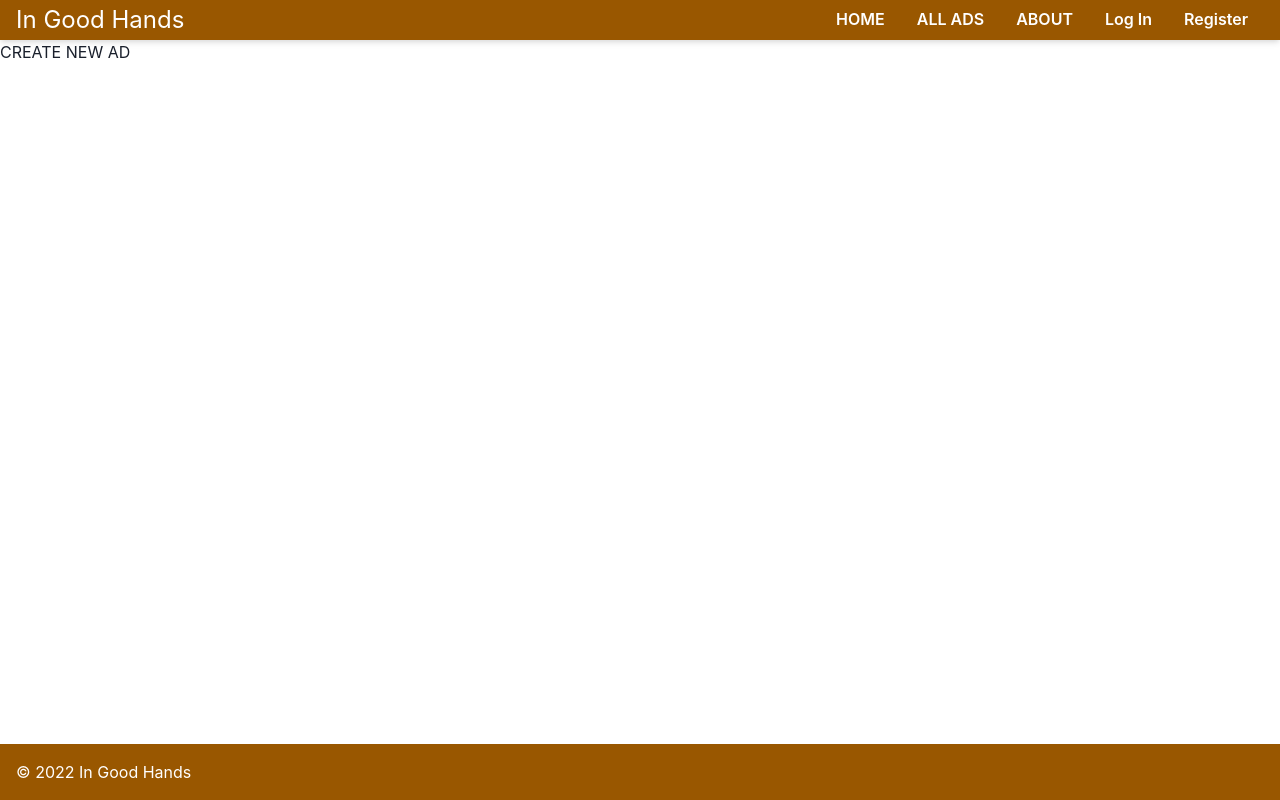
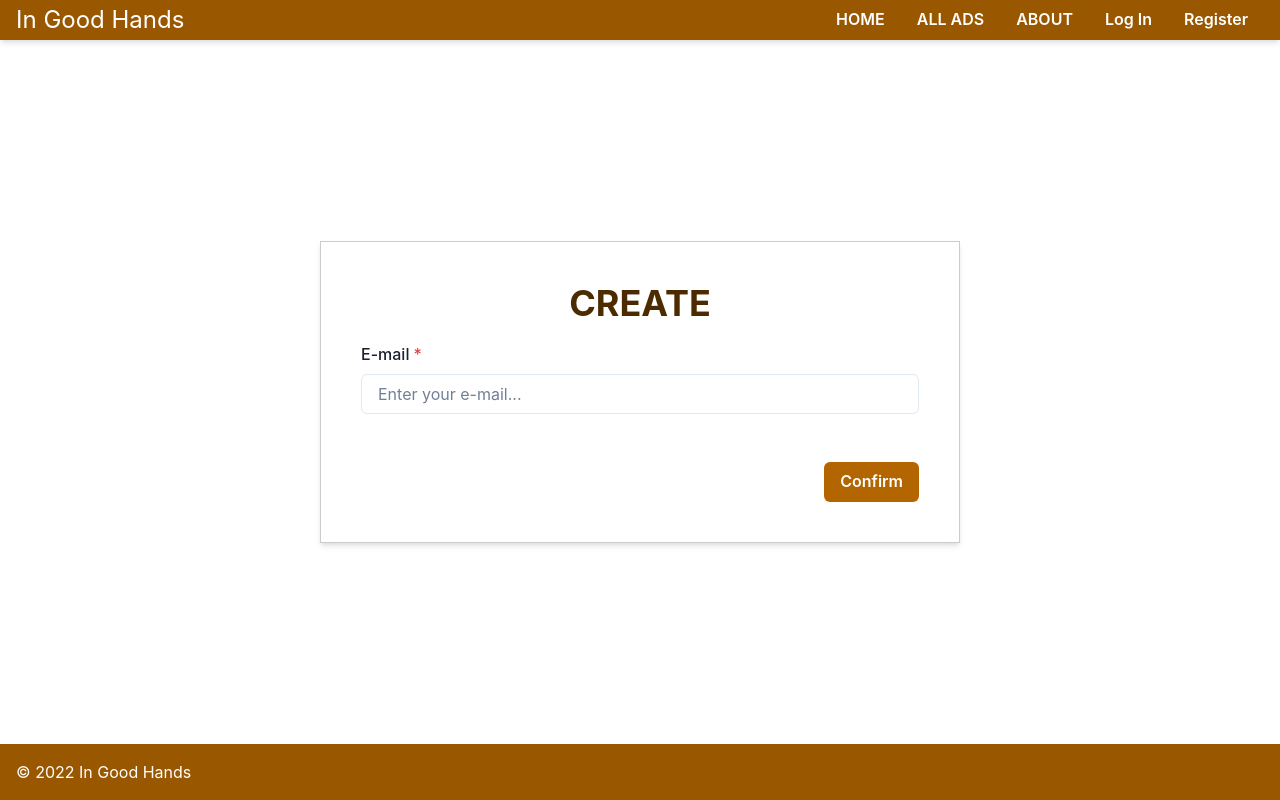
Before and after one commit to antklim89/in_good_hands, a Next.js app: page /ads/create in a window 1280 px wide. Built offline with nearby package versions, Linux system fonts and the light colour scheme; no server answers.

Commit message:
creaded EditAd component

```diff
--- /dev/null
+++ b/layouts/EditAd/EditAd.tsx
@@ -0,0 +1,67 @@
+import { Center, Container, Heading, Flex, Button } from '@chakra-ui/react';
+import { useFormik } from 'formik';
+import { FC } from 'react';
+
+import InputField from '~/components/InputField';
+
+import { CreateAdProps } from './EditAd.types';
+
+
+const EditAd: FC<CreateAdProps> = ({ type = 'create' }) => {
+
+    const formik = useFormik({
+        initialValues: { username: '', email: '', password: '', confirm: '' },
+        async onSubmit(val) {
+            // try {
+            //         const user = await login(val);
+            //         toast({ title: 'You have successfully logged in!', status: 'success' });
+            // } catch (error) {
+            //     if (error instanceof Error) toast({ title: error.message, status: 'error' });
+            // }
+        },
+        async validate(val) {
+            // try {
+            //         await authSchema.pick({ email: true, password: true, username: true }).parseAsync(val);
+            // } catch (error) {
+            //     if (error instanceof ZodError) return error.formErrors.fieldErrors;
+            // }
+            return {};
+        },
+    });
+
+    return (
+        <Center height="100%">
+            <Container
+                as="section"
+                border="1px solid rgba(0,0,0,0.2)"
+                boxShadow="md"
+                maxWidth="container.sm"
+                p={[1, 4, 10]}
+            >
+                <Heading pb={4} textAlign="center" textTransform="uppercase">
+                    {type}
+                </Heading>
+                <form onSubmit={formik.handleSubmit}>
+                    <InputField
+                        autoComplete="email"
+                        formik={formik}
+                        label="E-mail"
+                        name="email"
+                        placeholder="Enter your e-mail..."
+                    />
+                    <Flex justify="flex-end">
+                        <Button
+                            disabled={!formik.isValid}
+                            isLoading={formik.isSubmitting}
+                            type="submit"
+                        >
+                            Confirm
+                        </Button>
+                    </Flex>
+                </form>
+            </Container>
+        </Center>
+    );
+};
+
+export default EditAd;
--- /dev/null
+++ b/layouts/EditAd/EditAd.types.ts
@@ -0,0 +1,5 @@
+
+
+export interface CreateAdProps {
+     type?: 'create'|'update'
+}
--- /dev/null
+++ b/layouts/EditAd/index.ts
@@ -0,0 +1 @@
+export { default } from './EditAd';
--- a/pages/ads/create.tsx
+++ b/pages/ads/create.tsx
@@ -1,13 +1,14 @@
 import type { NextPage } from 'next';
 
 import Seo from '~/components/Seo';
+import EditAd from '~/layouts/EditAd';
 
 
 const Home: NextPage = () => {
     return (
         <>
             <Seo title="Create new ad" />
-            CREATE NEW AD
+            <EditAd />
         </>
     );
 };
```
